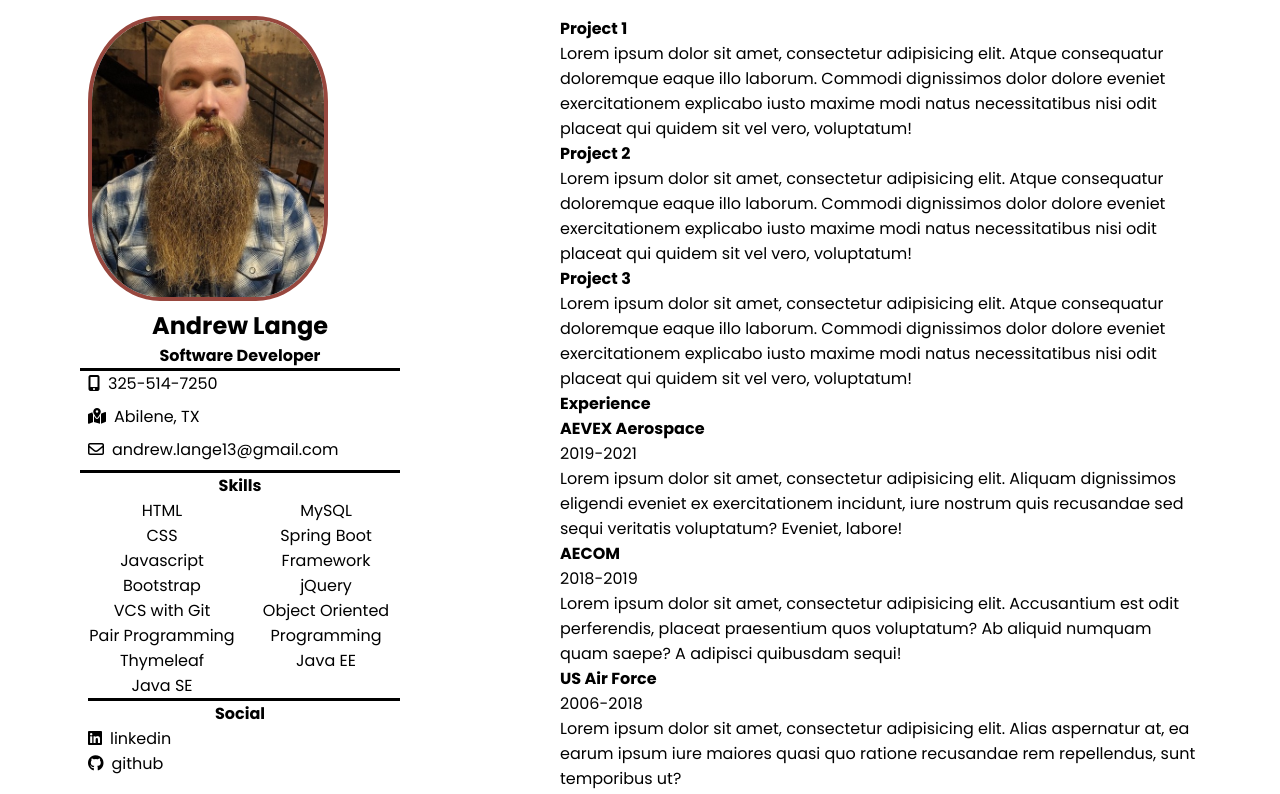
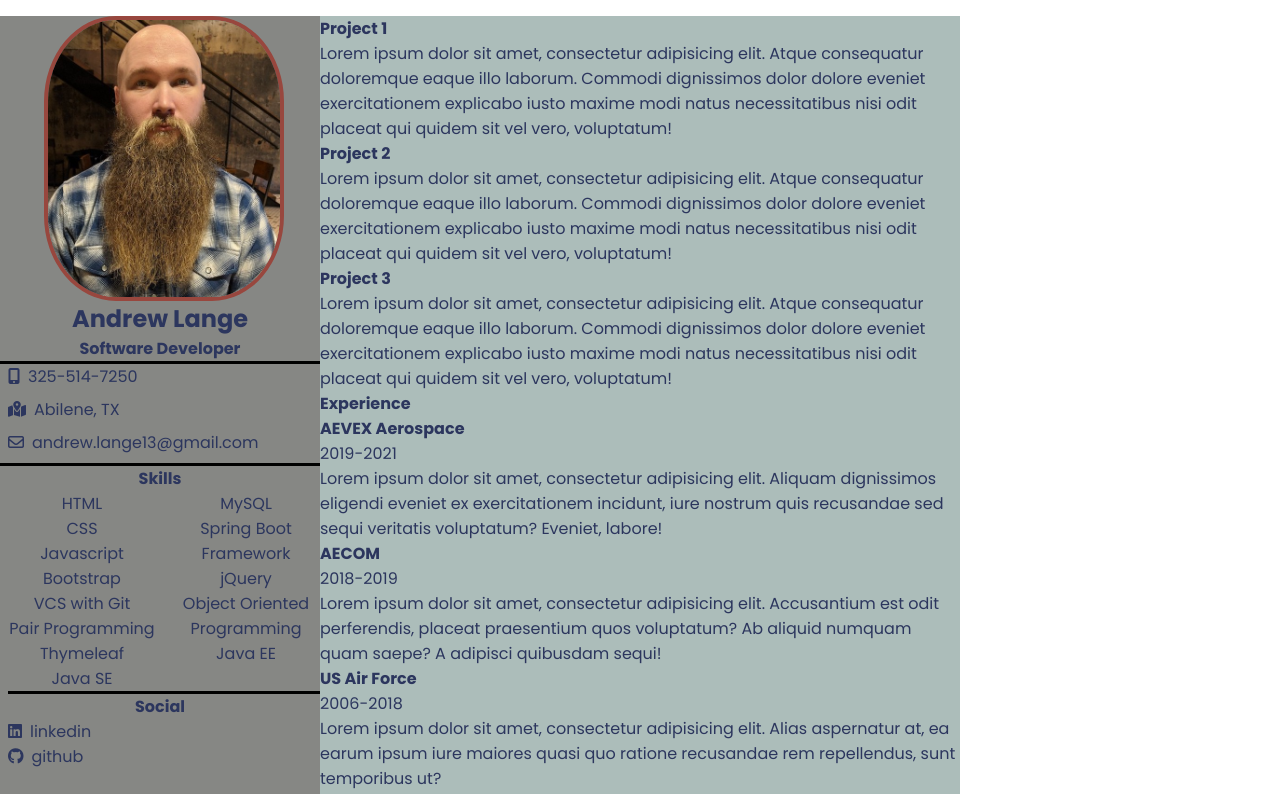
Before and after one commit to andrew-lange13/online-resume, a plain HTML site: page index.html in a window 1280 px wide. Shown: the top 794 px of the page. Drawn offline with Linux system fonts and the light colour scheme.

Commit message:
adds to online-resume

```diff
--- a/main.css
+++ b/main.css
@@ -11,22 +11,29 @@
     font-family: 'Poppins', sans-serif;
     margin: 0 0 0 0;
     padding: 0;
+    color: #2c365eff;
 }
 .main{
     display: flex;
-    justify-content: space-evenly;
+    /*justify-content: space-evenly;*/
     margin-top: 1rem;
 }
 .left{
     display: flex;
     flex-direction: column;
-    margin-right: 5rem;
+    /*margin-right: 5rem;*/
     width: 25%;
+    background: #868784ff;
 }
 .right{
     display: flex;
     flex-direction: column;
     width: 50%;
+    background: #acbdbaff;
+}
+.picture{
+    display: flex;
+    align-self: center;
 }
 .picture img{
     width: 15rem;
```
